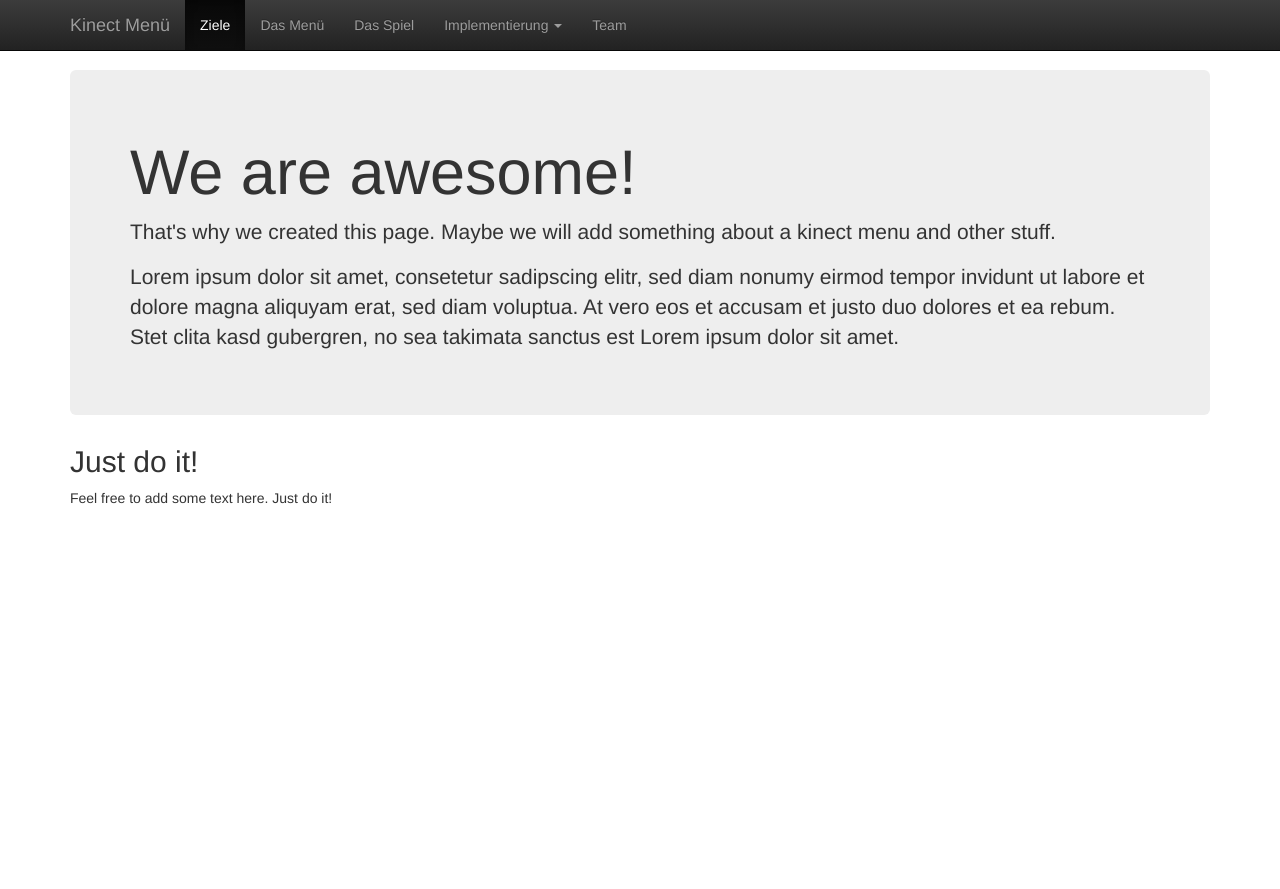
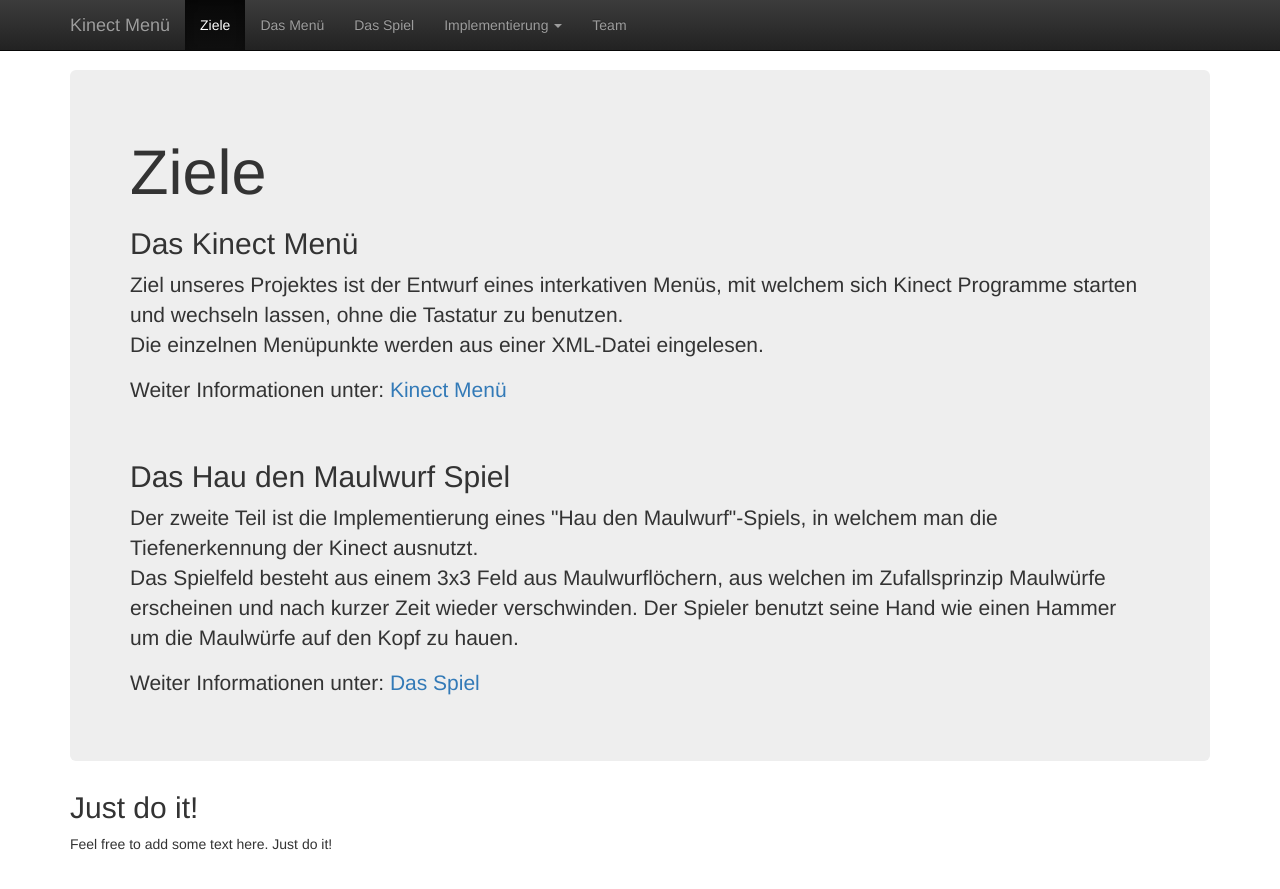
Before and after one commit to dagophil/sfml_openni, a Jekyll site: the page built from doc_src/index.html, in a window 1280 px wide. Shown: the top 889 px of the page. Built offline with Jekyll 4.4.1, drawn with Linux system fonts in a browser that asks for light colours.

Commit message:
Mainpage and Game page text added.

```diff
--- a/doc_src/game.html
+++ b/doc_src/game.html
@@ -8,6 +8,8 @@ menupos: 3
     <h1>Spiel!</h1>
 	<!-- <h2>Ziel</h2>-->
     <p>Ziel des Spiels ist es, soviele Maulwürfe wie möglich innerhalb einer Minute zu treffen.
-    Es gibt neun Maulwurfshügel aus denen zufällig ein bis drei Maulwürfe hervorkommen, wurden diese getroffen oder sind sie nach einer kurzen Zeit wieder verschwunden, so erscheinen die nächsten Maulwürfe bis die Zeit um ist.
-<br />Einmal pro Spiel erscheint ein goldener Maulwurf, dieser gibt fünfmal soviele Punkte wie ein normaler Maulwurf ist dafür aber auch schneller wieder verschwunden.<p>
+    <br/>Es gibt neun Maulwurfshügel aus denen zufällig ein bis drei Maulwürfe hervorkommen, wurden diese getroffen oder sind sie nach einer kurzen Zeit wieder verschwunden, so erscheinen die nächsten Maulwürfe bis die Zeit um ist.
+<br />Einmal pro Spiel erscheint ein goldener Maulwurf, welcher fünfmal soviele Punkte gibt wie ein normaler Maulwurf. Er ist dafür aber auch schneller wieder in seinem Maulwurfshügel verschwunden.</p>
+<br/>
+<img class="img-thumbnail" class="img-responsive" src="img/screenshot_1.png" alt="game_screenshot.png"|prepend: site.baseurl>
 </div>
--- a/doc_src/index.html
+++ b/doc_src/index.html
@@ -5,9 +5,19 @@ menupos: 1
 ---
 
 <div class="jumbotron">
-    <h1>We are awesome!</h1>
-    <p>That's why we created this page. Maybe we will add something about a kinect menu and other stuff.</p>
-    <p>Lorem ipsum dolor sit amet, consetetur sadipscing elitr, sed diam nonumy eirmod tempor invidunt ut labore et dolore magna aliquyam erat, sed diam voluptua. At vero eos et accusam et justo duo dolores et ea rebum. Stet clita kasd gubergren, no sea takimata sanctus est Lorem ipsum dolor sit amet.</p>
+    <h1>Ziele</h1>
+    <h2>Das Kinect Menü</h2>
+    <p>Ziel unseres Projektes ist der Entwurf eines interkativen Menüs, mit welchem sich Kinect Programme starten und wechseln lassen, ohne die Tastatur zu benutzen.
+    <br/> Die einzelnen Menüpunkte werden aus einer XML-Datei eingelesen.</p>
+    <p> Weiter Informationen unter:
+        <a href="{{ "menu.html"|prepend: site.baseurl}}">Kinect Menü</a>
+    </p>
+    <br/>
+    <h2>Das Hau den Maulwurf Spiel</h2>
+    <p>Der zweite Teil ist die Implementierung eines "Hau den Maulwurf"-Spiels, in welchem man die Tiefenerkennung der Kinect ausnutzt.
+    <br/> Das Spielfeld besteht aus einem 3x3 Feld aus Maulwurflöchern, aus welchen im Zufallsprinzip Maulwürfe erscheinen und nach kurzer Zeit wieder verschwinden. Der Spieler benutzt seine Hand wie einen Hammer um die Maulwürfe auf den Kopf zu hauen.</p>
+ <p> Weiter Informationen unter:
+        <a href="{{ "game.html"|prepend: site.baseurl}}">Das Spiel</a></p>
 </div>
 
 <h2>Just do it!</h2>
```
Also changed, not shown: 1 other file.
